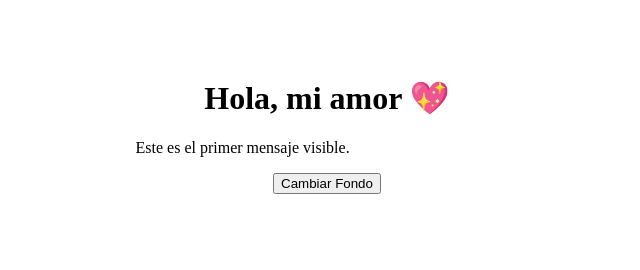
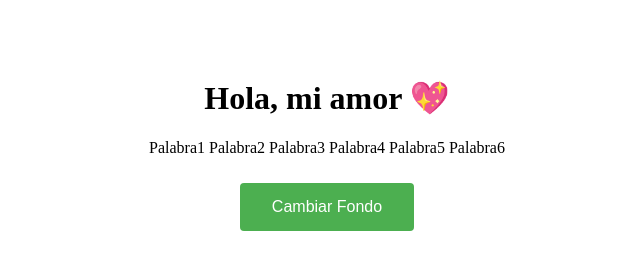
Before and after one commit to SamuelVVo/blabla, a plain HTML site: page index.html in a window 1280 px wide. Shown: the whole page, without its empty margins (313-953 px from the left). Drawn offline with Linux system fonts and the light colour scheme.

Commit message:
Update index.html

```diff
--- a/index.html
+++ b/index.html
@@ -4,35 +4,20 @@
     <meta charset="UTF-8">
     <meta name="viewport" content="width=device-width, initial-scale=1.0">
     <title>Mensaje Secreto</title>
-    <style>
-        body {
-            background-color: white;
-            color: black;
-            transition: background-color 0.5s, color 0.5s;
-            text-align: center;
-            padding: 50px;
-        }
-        .hidden-message {
-            color: white;
-        }
-    </style>
+    <link rel="stylesheet" href="style.css">
 </head>
 <body>
     <h1>Hola, mi amor 💖</h1>
-    <p>Este es el primer mensaje visible. <span class="hidden-message">Este es el mensaje oculto.</span></p>
+    <p>
+        <span class="message1">Palabra1</span>
+        <span class="message2">Palabra2</span>
+        <span class="message1">Palabra3</span>
+        <span class="message2">Palabra4</span>
+        <span class="message1">Palabra5</span>
+        <span class="message2">Palabra6</span>
+    </p>
     <button onclick="toggleBackground()">Cambiar Fondo</button>
 
-    <script>
-        function toggleBackground() {
-            const body = document.body;
-            if (body.style.backgroundColor === 'white') {
-                body.style.backgroundColor = 'black';
-                body.style.color = 'white';
-            } else {
-                body.style.backgroundColor = 'white';
-                body.style.color = 'black';
-            }
-        }
-    </script>
+    <script src="script.js"></script>
 </body>
 </html>
```
